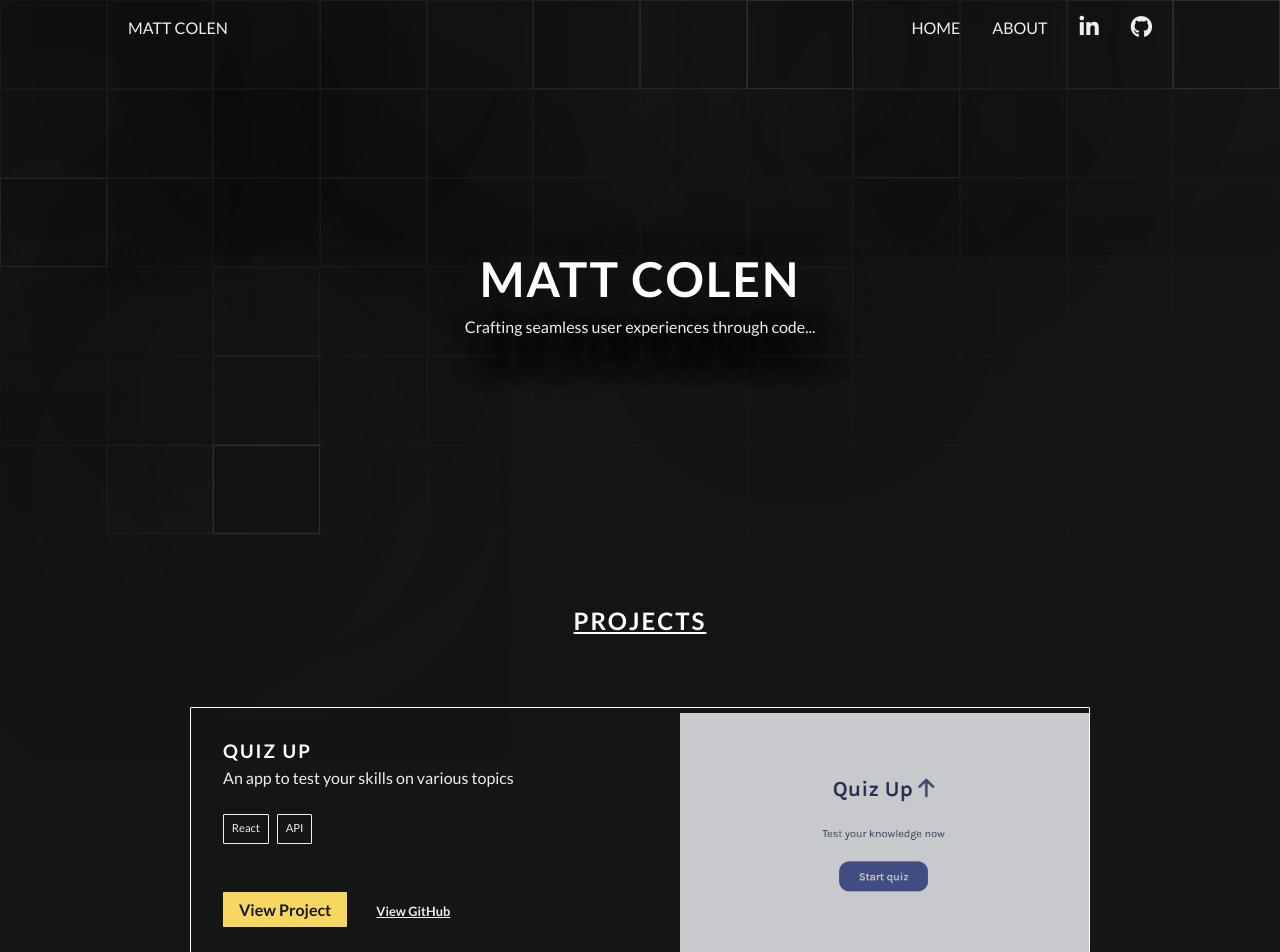
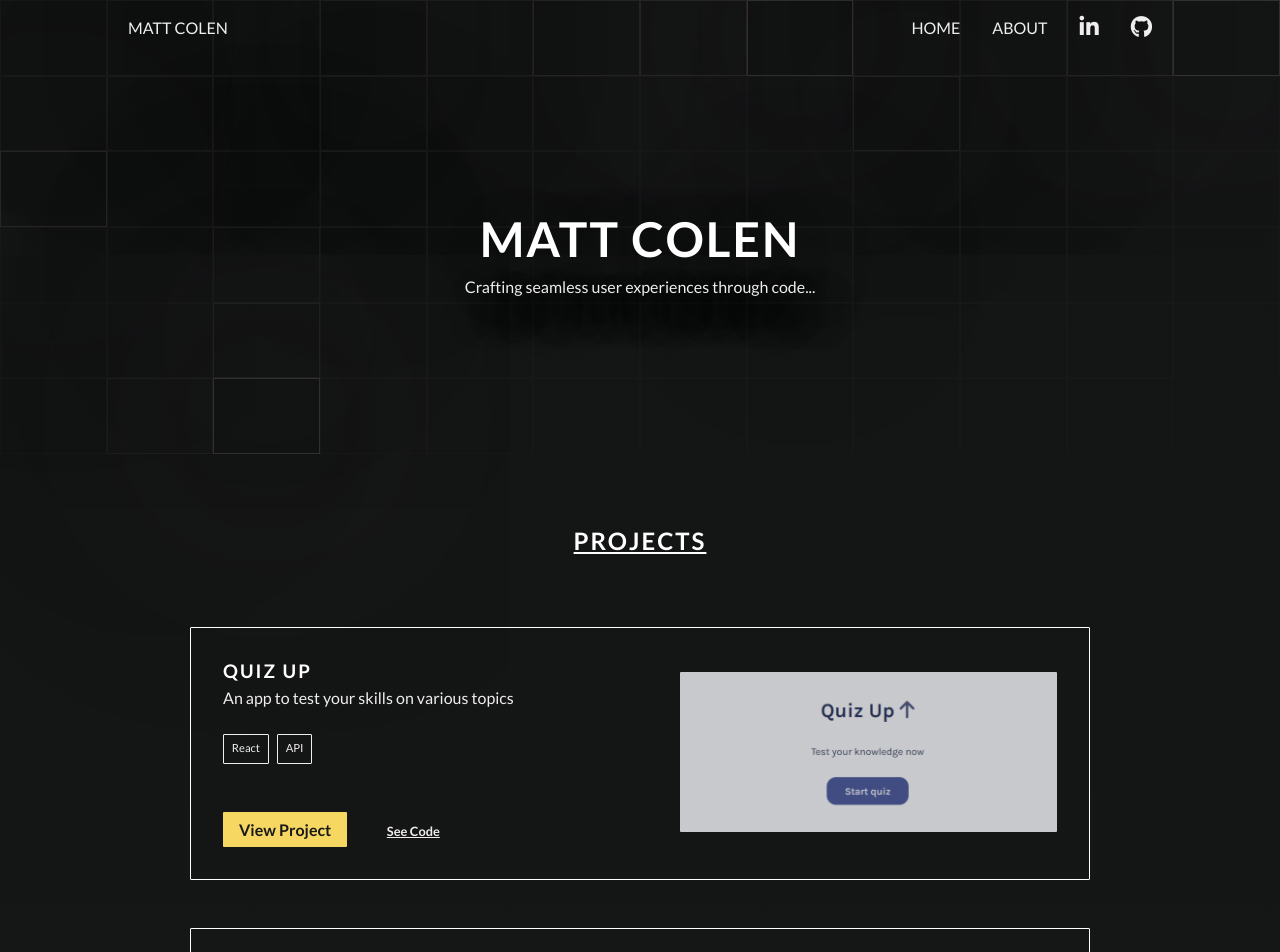
Before and after one commit to matt-colen/portfolio, a React (Vite) app: page / in a window 1280 px wide. Shown: the top 952 px of the page. Built offline with nearby package versions, Linux system fonts and the light colour scheme.

Commit message:
Minor updates to hero animation

```diff
--- a/src/components/Header/Header.jsx
+++ b/src/components/Header/Header.jsx
@@ -29,7 +29,7 @@ export default function Header() {
       if (width > 1000) {
         boxes = 72;
       } else {
-        boxes = 36;
+        boxes = 54;
       }
       return boxes;
     });
--- a/src/components/Header/Hero/Hero.css
+++ b/src/components/Header/Hero/Hero.css
@@ -1,7 +1,7 @@
 .hero {
   text-align: center;
   flex-flow: column;
-  height: 60vh;
+  height: 50vh;
   justify-content: center;
   align-items: center;
   gap: 0.5em;
--- a/src/components/Main/Project/Project.css
+++ b/src/components/Main/Project/Project.css
@@ -46,11 +46,12 @@
 }
 
 .project-card-img {
-  height: 30vh;
+  height: 20vh;
   width: 100%;
   object-fit: cover;
   object-position: center;
   opacity: 0.8;
+  border-radius: var(--radius);
 }
 
 @media (min-width: 900px) {
@@ -60,10 +61,11 @@
     align-items: center;
     justify-content: unset;
     gap: 5em;
+    padding: 2em;
   }
   .project-card-data {
     display: unset;
-    padding: 2em;
+    padding: unset;
   }
   .project-card-data .btn {
     margin-top: 3em;
--- a/src/components/Main/Project/Project.jsx
+++ b/src/components/Main/Project/Project.jsx
@@ -25,10 +25,12 @@ export default function Project({
           View Project
         </a>
         <a className="btn btn--secondary" href={github} target="_blank">
-          View GitHub
+          See Code
         </a>
       </div>
-      <img className="project-card-img" src={thumbnail} alt="" />
+      <div className="project-card-img-container">
+        <img className="project-card-img" src={thumbnail} alt="" />
+      </div>
     </div>
   );
 }
```
